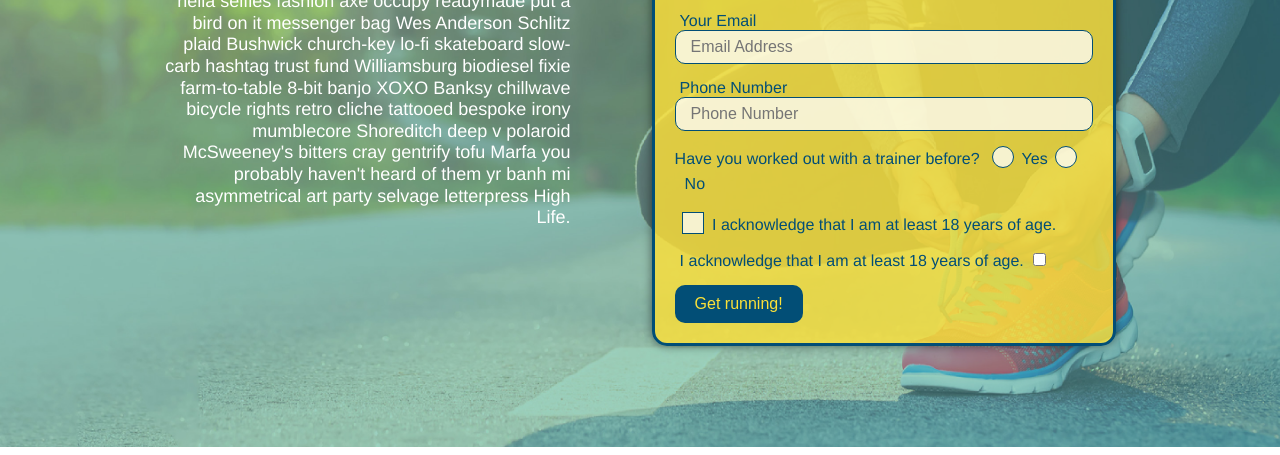
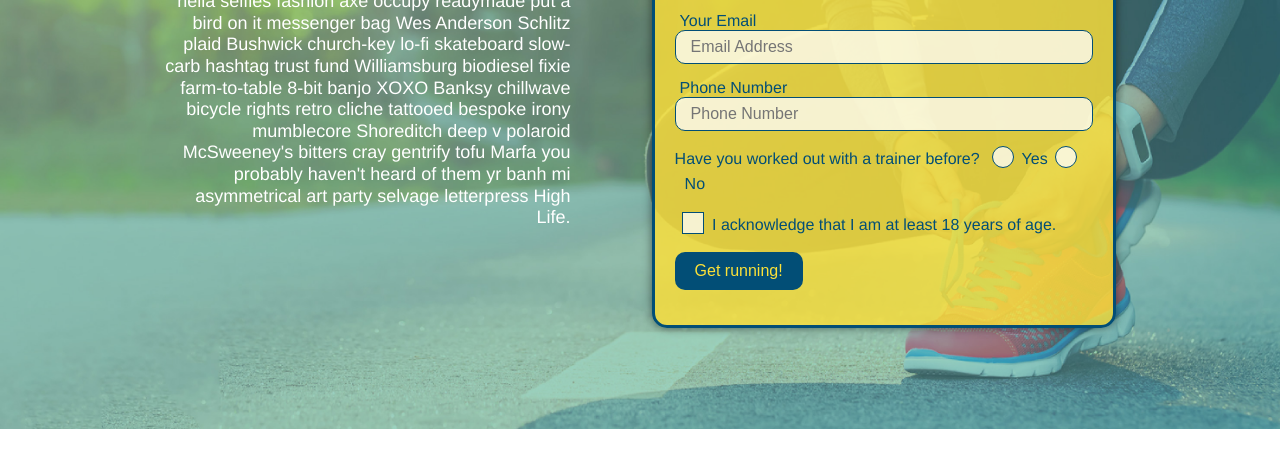
Before and after one commit to DanyalKhanzada/run-buddy, a plain HTML site: page index.html in a window 1280 px wide. Shown: the part 345-800 px from the top of the page. Drawn offline with Linux system fonts and the light colour scheme.

Commit message:
final css touches

```diff
--- a/index.html
+++ b/index.html
@@ -72,11 +72,6 @@
             </span>
           </p>
           <p>
-            <label for="checkbox">
-              I acknowledge that I am at least 18 years of age.
-            </label>
-            <input type="checkbox" name="checkpoint1" id="checkbox" />
-          </p>
           <button type="submit">
             Get running!
           </button>
```
